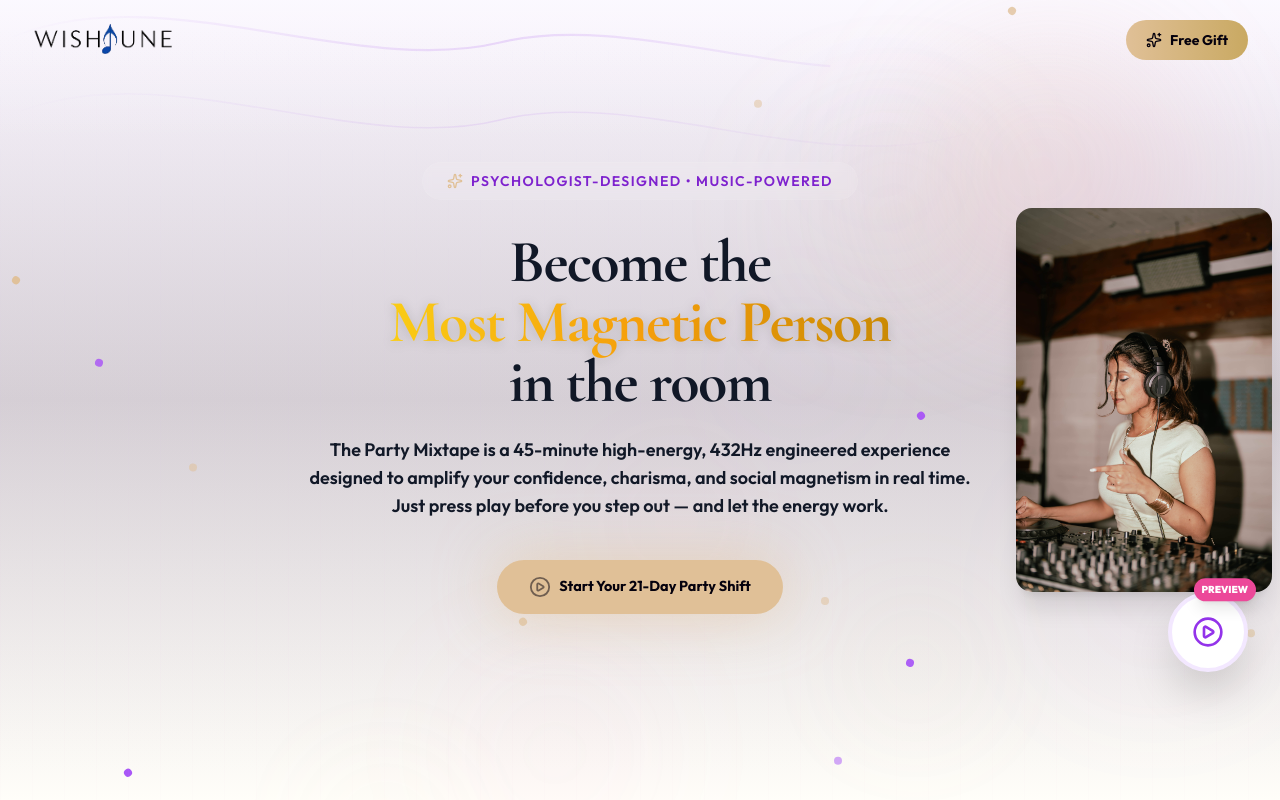
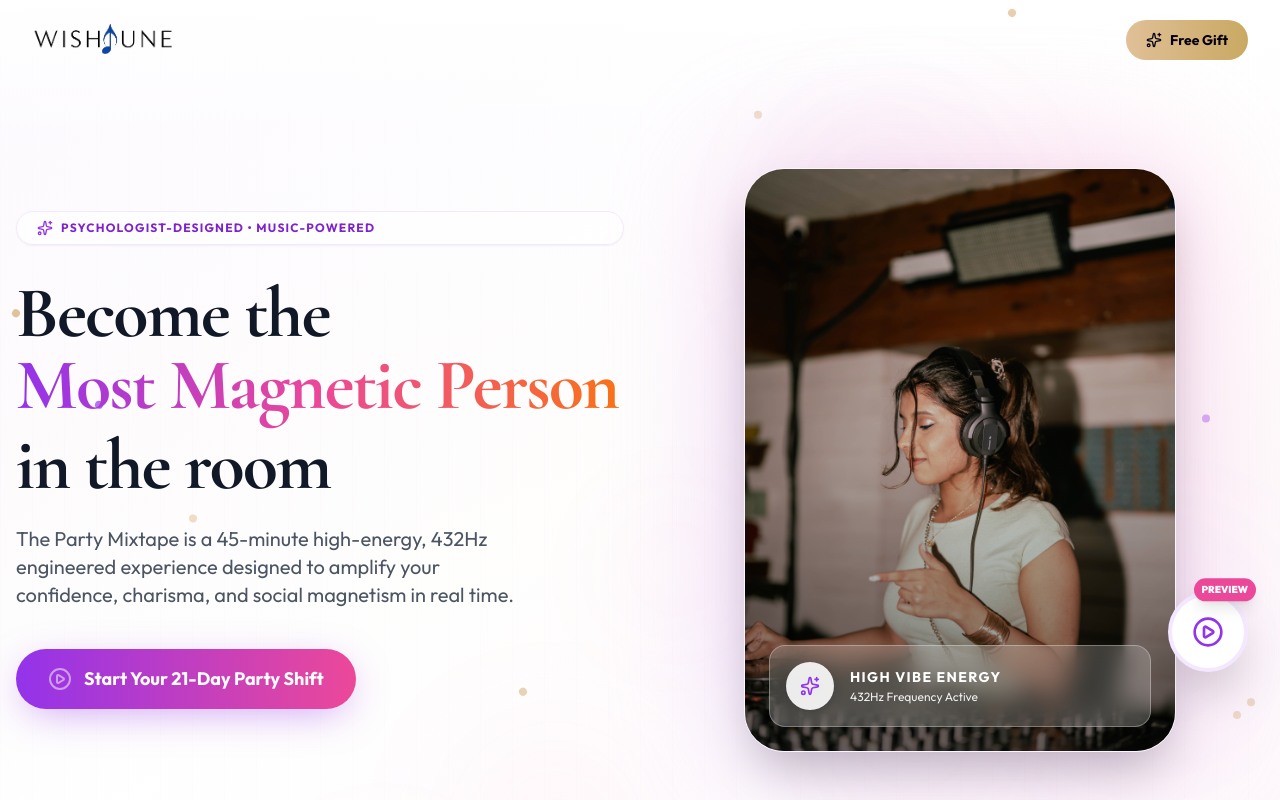
Before and after one commit to bad-company-viv/wishtune-party-funnel, a React (Vite) app in the folder frontend/: page / in a window 1280 px wide. Shown: the top 800 px of the page. Built offline with nearby package versions, Linux system fonts and the light colour scheme.

Commit message:
changes in images

```diff
--- a/frontend/src/components/Footer.jsx
+++ b/frontend/src/components/Footer.jsx
@@ -55,14 +55,6 @@ const Footer = () => {
 
           <div className="flex gap-4 items-center flex-wrap justify-center">
             <a href="https://riagupta.com/blog" target="_blank" rel="noopener noreferrer" className="text-xs text-brand-gold font-bold hover:text-gray-900 transition-colors uppercase tracking-widest underline decoration-brand-gold/30 underline-offset-4">Ria's Blogs</a>
-            <span className="text-gray-300 hidden md:inline">|</span>
-            <a href="https://riagupta.com/shop/" target="_blank" rel="noopener noreferrer" className="text-xs text-gray-500 hover:text-gray-900 transition-colors uppercase tracking-widest">The Sound Laboratory</a>
-            <span className="text-gray-300 hidden md:inline">|</span>
-            <a href="/privacy-policy" className="text-xs text-gray-500 hover:text-gray-900 transition-colors">Privacy Policy</a>
-            <span className="text-gray-300">|</span>
-            <a href="/terms-conditions" className="text-xs text-gray-500 hover:text-gray-900 transition-colors">Terms & Conditions</a>
-            <span className="text-gray-300">|</span>
-            <a href="/refund-policy" className="text-xs text-gray-500 hover:text-gray-900 transition-colors">Refund Policy</a>
           </div>
         </div>
       </div>
--- a/frontend/src/data/products.js
+++ b/frontend/src/data/products.js
@@ -33,7 +33,7 @@ export const products = [
     title: "Party Mixtape",
     price: "₹1,999",
     priceValue: 1999,
-    image: "/products/party.png",
+    image: "/images/party-mixtape.png",
     description:
       "High-vibe frequencies to shift your energy before a social event. Magnetic aura activation.",
     features: [
--- a/frontend/src/pages/HomePageNew.jsx
+++ b/frontend/src/pages/HomePageNew.jsx
@@ -136,7 +136,7 @@ const StickyPurchaseBar = ({ isVisible }) => {
             <div className="hidden md:flex items-center gap-3">
               <div className="w-10 h-10 rounded-xl overflow-hidden shadow-md">
                 <img
-                  src="/products/party.png"
+                  src="/images/party-mixtape.png"
                   alt="Product"
                   className="w-full h-full object-cover"
                 />
@@ -599,8 +599,7 @@ const PartyBackgroundElements = () => {
             ease: "easeInOut",
             delay: i * 0.3,
           }}
-          className={`absolute rounded-full blur-3xl w-32 h-32 ${
-            i % 3 === 0
+          className={`absolute rounded-full blur-3xl w-32 h-32 ${i % 3 === 0
             ? "bg-brand-gold/20"
             : i % 3 === 1
               ? "bg-purple-400/15"
@@ -628,8 +627,7 @@ const PartyBackgroundElements = () => {
             ease: "easeInOut",
             delay: i * 0.2,
           }}
-          className={`absolute rounded-full w-2 h-2 ${
-            i % 2 === 0 ? "bg-brand-gold" : "bg-purple-500"
+          className={`absolute rounded-full w-2 h-2 ${i % 2 === 0 ? "bg-brand-gold" : "bg-purple-500"
             }`}
         />
       ))}
@@ -968,27 +966,24 @@ Underneath, we've layered subtle affirmation engineering so your mood and magnet
       {/* HERO SECTION */}
       <section
         ref={heroRef}
-        className="relative min-h-screen flex items-center justify-center px-2 md:px-4 pt-20 md:pt-24 pb-16 md:pb-20 overflow-hidden bg-gradient-to-b from-purple-100/40 via-brand-plum/20 to-amber-50/30"
+        className="relative pt-32 pb-20 md:pt-40 md:pb-32 px-4 overflow-hidden bg-gradient-to-br from-purple-50/50 via-white to-pink-50/50"
       >
-        {/* subtle top light to keep logo visible */}
-        <div className="absolute top-0 left-0 right-0 h-36 bg-gradient-to-b from-white/30 to-transparent pointer-events-none z-0" />
+        <div className="absolute top-0 left-0 right-0 h-36 bg-gradient-to-b from-white to-transparent pointer-events-none z-0" />
         <PartyBackgroundElements />
         <VerticalLinesBackground />
-        <WaveBackground />
-        <div className="absolute right-20 top-10 w-72 h-72 rounded-full bg-gradient-to-br from-brand-gold/40 to-pink-500/20 blur-3xl opacity-70 pointer-events-none animate-pulse" />
-        <img
-          src="/images/ria-party.jpg"
-          alt="Ria Gupta - Party"
-          className="absolute right-0 lg:right-2 top-1/2 -translate-y-1/2 w-56 md:w-60 lg:w-64 max-h-[70vh] h-auto rounded-2xl object-contain shadow-xl hidden md:block pointer-events-none z-0"
-        />
-        <div className="container-custom max-w-4xl mx-auto text-center relative z-10">
+
+        <div className="container-custom max-w-7xl mx-auto relative z-10 flex min-h-[70vh] items-center">
+          <div className="grid lg:grid-cols-2 gap-12 lg:gap-8 items-center w-full">
+
+            {/* Text Content */}
+            <div className="text-center lg:text-left flex flex-col justify-center max-w-2xl mx-auto lg:mx-0 order-2 lg:order-1">
               <motion.div
                 initial={{ opacity: 0, y: -20 }}
                 animate={{ opacity: 1, y: 0 }}
-            className="inline-flex items-center gap-2 bg-white/10 backdrop-blur-sm border border-white/5 rounded-full px-6 py-2 mb-8"
+                className="inline-flex items-center gap-2 bg-white/60 backdrop-blur-md border border-purple-100 rounded-full px-5 py-2 mb-8 mx-auto lg:mx-0 shadow-sm"
               >
-            <Sparkles className="w-4 h-4 text-brand-gold" />
-            <span className="text-sm font-semibold text-purple-700 uppercase tracking-widest">
+                <Sparkles className="w-4 h-4 text-purple-600" />
+                <span className="text-xs font-bold text-purple-700 uppercase tracking-widest">
                   Psychologist-Designed • Music-Powered
                 </span>
               </motion.div>
@@ -997,13 +992,12 @@ Underneath, we've layered subtle affirmation engineering so your mood and magnet
                 initial={{ opacity: 0, y: 30 }}
                 animate={{ opacity: 1, y: 0 }}
                 transition={{ duration: 0.8, delay: 0.2 }}
-  className="text-3xl md:text-5xl lg:text-6xl font-serif font-bold leading-tight mb-6 tracking-tight"
+                className="text-4xl md:text-6xl lg:text-7xl font-serif font-bold leading-[1.1] mb-6 tracking-tight text-gray-900"
               >
                 Become the <br />
-  <span className="bg-gradient-to-r from-yellow-400 via-amber-500 to-yellow-600 bg-clip-text text-transparent drop-shadow-[0_2px_6px_rgba(0,0,0,0.15)]">
+                <span className="bg-gradient-to-r from-purple-600 via-pink-500 to-orange-500 bg-clip-text text-transparent pb-2 block">
                   Most Magnetic Person
                 </span>
-  <br />
                 in the room
               </motion.h1>
 
@@ -1011,33 +1005,67 @@ Underneath, we've layered subtle affirmation engineering so your mood and magnet
                 initial={{ opacity: 0, y: 30 }}
                 animate={{ opacity: 1, y: 0 }}
                 transition={{ duration: 0.8, delay: 0.4 }}
-            className="text-base md:text-lg text-gray-900 font-semibold mb-8 md:mb-10 max-w-2xl mx-auto leading-relaxed"
+                className="text-lg md:text-xl text-gray-600 mb-10 leading-relaxed max-w-lg mx-auto lg:mx-0"
               >
                 The Party Mixtape is a 45-minute high-energy, 432Hz engineered
                 experience designed to amplify your confidence, charisma, and social
                 magnetism in real time.
-            <br />
-            Just press play before you step out — and let the energy work.
               </motion.p>
 
               <motion.div
                 initial={{ opacity: 0, y: 30 }}
                 animate={{ opacity: 1, y: 0 }}
                 transition={{ duration: 0.8, delay: 0.6 }}
-            className="flex justify-center mb-10"
+                className="flex justify-center lg:justify-start"
               >
                 <motion.button
+                  whileHover={{ scale: 1.05 }}
+                  whileTap={{ scale: 0.95 }}
                   onClick={() =>
                     document
                       .getElementById("products")
                       .scrollIntoView({ behavior: "smooth" })
                   }
-              className="btn-primary"
+                  className="bg-gradient-to-r from-purple-600 to-pink-500 text-white font-bold py-4 px-8 rounded-full shadow-[0_10px_40px_-10px_rgba(147,51,234,0.5)] flex items-center justify-center gap-3 text-lg"
                 >
-              <PlayCircle size={22} className="animate-pulse" />
+                  <PlayCircle className="w-6 h-6 animate-pulse" />
                   Start Your 21-Day Party Shift
                 </motion.button>
               </motion.div>
+            </div>
+
+            {/* Vertical Image Gallery/Showcase */}
+            <motion.div
+              initial={{ opacity: 0, x: 50 }}
+              animate={{ opacity: 1, x: 0 }}
+              transition={{ duration: 1, delay: 0.3 }}
+              className="relative w-full max-w-md mx-auto lg:ml-auto h-[400px] md:h-[500px] lg:h-[600px] order-1 lg:order-2"
+            >
+              <div className="absolute inset-0 bg-gradient-to-tr from-purple-300 to-pink-300 rounded-[3rem] blur-3xl opacity-30 animate-pulse" />
+
+              {/* The main image card */}
+              <div className="absolute inset-2 rounded-[2.5rem] overflow-hidden shadow-2xl bg-white border border-purple-50">
+                <img
+                  src="/images/ria-party.jpg"
+                  alt="Party Experience"
+                  className="w-full h-full object-cover"
+                />
+                {/* Overlay gradient for depth */}
+                <div className="absolute inset-0 bg-gradient-to-t from-black/50 via-black/10 to-transparent" />
+
+                {/* Status pill floating on image */}
+                <div className="absolute bottom-6 left-6 right-6 bg-white/20 backdrop-blur-md border border-white/30 rounded-2xl p-4 flex items-center gap-4 text-white">
+                  <div className="w-12 h-12 bg-white/90 rounded-full flex items-center justify-center text-purple-600 shadow-lg shrink-0">
+                    <Sparkles size={20} />
+                  </div>
+                  <div>
+                    <p className="font-bold text-sm tracking-widest uppercase">High Vibe Energy</p>
+                    <p className="text-xs text-white/90 mt-0.5">432Hz Frequency Active</p>
+                  </div>
+                </div>
+              </div>
+            </motion.div>
+          </div>
         </div>
       </section>
 
@@ -1083,11 +1111,11 @@ Underneath, we've layered subtle affirmation engineering so your mood and magnet
               <div className="absolute inset-0 bg-purple-200 rounded-[3rem] blur-3xl opacity-30 animate-pulse" />
               <div className="relative rounded-[3rem] overflow-hidden border border-purple-100 shadow-2xl bg-white aspect-[4/5]">
                 <img
-                  src="/products/party.png"
+                  src="/images/party-mixtape.png"
                   alt="The Party Mixtape"
                   className="w-full h-full object-cover"
                 />
-                <div className="absolute top-8 right-8 bg-purple-600 text-white px-6 py-2 rounded-full text-xs font-black shadow-xl tracking-widest">
+                <div className="absolute top-8 left-8 bg-purple-600 text-white px-6 py-2 rounded-full text-xs font-black shadow-xl tracking-widest">
                   FLAGSHIP OFFER
                 </div>
               </div>
@@ -1113,7 +1141,7 @@ Underneath, we've layered subtle affirmation engineering so your mood and magnet
               initial={{ opacity: 0, x: 50 }}
               whileInView={{ opacity: 1, x: 0 }}
               viewport={{ once: true }}
-              className="space-y-10"
+              className="bg-white rounded-[3rem] p-8 md:p-12 shadow-xl border border-purple-50 space-y-10"
             >
               <div>
                 <div className="flex items-center gap-3 text-purple-600 font-black text-sm uppercase tracking-[0.3em] mb-4">
```
Also changed, not shown: frontend/public/images/party-mixtape.png (added). Lines whose indentation alone changed are shown as unchanged.
